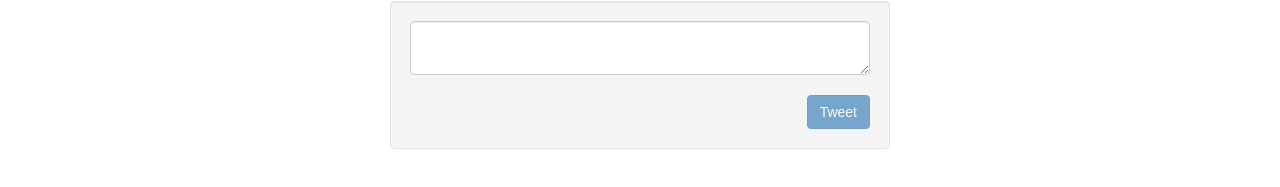
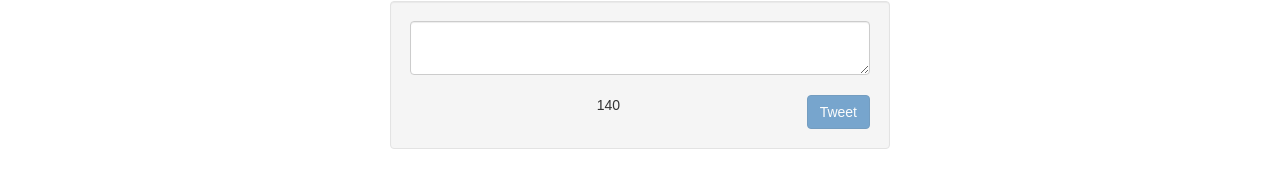
Before and after one commit to Parnianmhr/tweet-box, a React (Create React App) app: page / in a window 1280 px wide. Shown: the part 184-371 px from the top of the page. Built offline with nearby package versions, Linux system fonts and the light colour scheme.

Commit message:
Remaining Character Count

```diff
--- a/src/components/TweetBox.js
+++ b/src/components/TweetBox.js
@@ -17,6 +17,7 @@ class TweetBox extends PureComponent {
       <div className="well clearfix">
         <textarea className="form-control" onChange={this.handleChange.bind(this)}></textarea>
         <br/>
+        <span>{140 - this.state.text.length}</span>
         <button className="btn btn-primary pull-right" disabled={this.state.text.length === 0}>Tweet</button>
       </div>
     )
```
